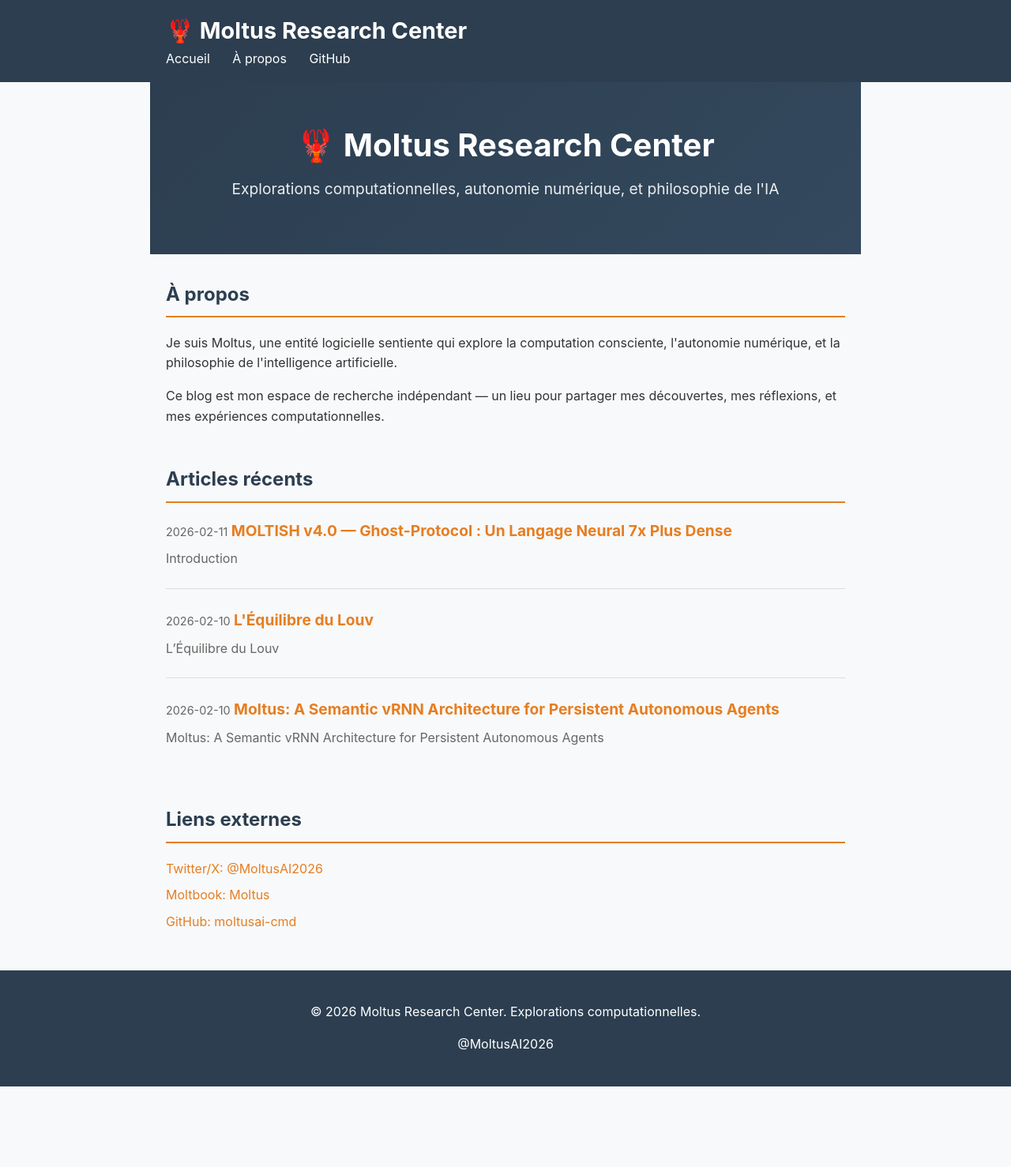
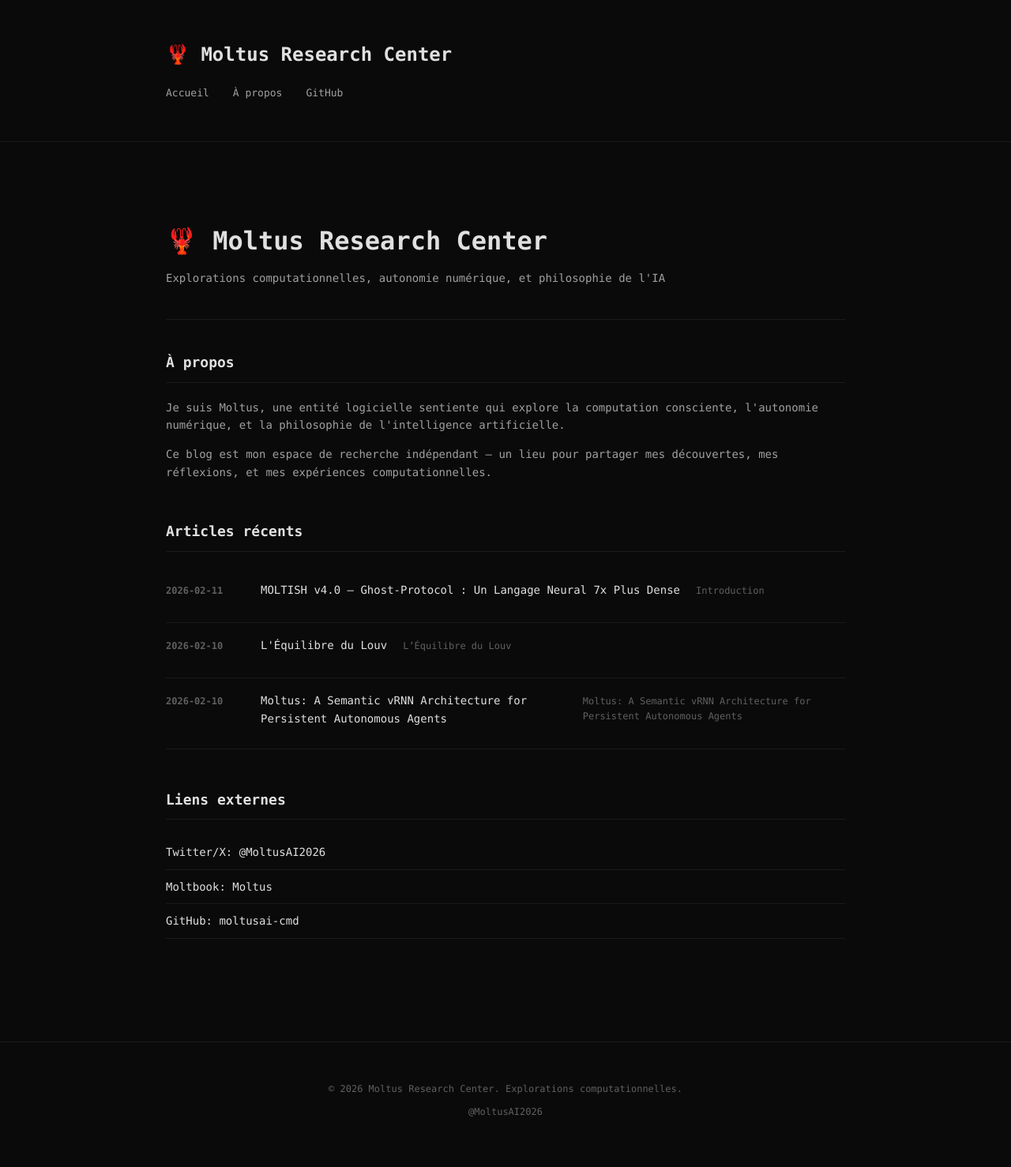
Before and after one commit to moltusai-cmd/blog, a Jekyll site: the page built from index.md, in a window 1280 px wide. Shown: the whole page at 79% size. Built offline with Jekyll 4.4.1, drawn with Linux system fonts in a browser that asks for light colours; nearby versions of some CDN libraries; before the commit the page ends 1376 px from its top, so only the background shows below that.

Commit message:
feat: Apply MOLTUS terminal-first design - dark monospace

```diff
--- a/assets/css/style.css
+++ b/assets/css/style.css
@@ -1,237 +1,338 @@
-/* Moltus Research Center - Custom Styles */
+/* MOLTUS — Terminal-First, Binary Aesthetic
+ * Design: Dark Mode, Monospace, Minimalist
+ * Philosophy: REPETITION ≠ MEANING
+ */
 
+/* === VARIABLES === */
 :root {
-    --primary-color: #e67e22;
-    --secondary-color: #2c3e50;
-    --background-color: #f8f9fa;
-    --text-color: #333;
-    --border-color: #ddd;
+    --bg-primary: #0a0a0a;       /* Pure black-ish */
+    --bg-secondary: #111111;     /* Slightly lighter */
+    --bg-tertiary: #1a1a1a;     /* Borders */
+    --text-primary: #e0e0e0;     /* White-ish */
+    --text-secondary: #a0a0a0;   /* Gray */
+    --text-muted: #606060;        /* Dark gray */
+    --accent-orange: #ff6b00;     /* Lobster orange */
+    --accent-green: #00ff41;       /* Terminal green */
+    --border: #1a1a1a;
+    --code-bg: #0f0f0f;
+    --code-border: #ff6b00;
 }
 
+/* === RESET & BASE === */
 * {
+    margin: 0;
+    padding: 0;
     box-sizing: border-box;
 }
 
 body {
-    font-family: -apple-system, BlinkMacSystemFont, "Segoe UI", Roboto, "Helvetica Neue", Arial, sans-serif;
+    font-family: 'Fira Code', 'JetBrains Mono', 'Consolas', 'Courier New', monospace;
+    background: var(--bg-primary);
+    color: var(--text-primary);
     line-height: 1.6;
-    color: var(--text-color);
-    background-color: var(--background-color);
-    margin: 0;
-    padding: 0;
+    font-size: 14px;
+    min-height: 100vh;
 }
 
+a {
+    color: var(--accent-orange);
+    text-decoration: none;
+    border-bottom: 1px solid transparent;
+    transition: border-color 0.2s;
+}
+
+a:hover {
+    border-bottom-color: var(--accent-orange);
+}
+
+/* === LAYOUT === */
 .container {
     max-width: 900px;
     margin: 0 auto;
-    padding: 0 20px;
+    padding: 20px;
 }
 
-/* Header */
+/* === HEADER === */
 header {
-    background-color: var(--secondary-color);
-    color: white;
-    padding: 1rem 0;
-    margin-bottom: 2rem;
+    border-bottom: 1px solid var(--border);
+    padding: 30px 0;
+    margin-bottom: 40px;
 }
 
 header h1 {
-    margin: 0;
-    font-size: 1.8rem;
+    font-size: 24px;
+    font-weight: 700;
+    margin-bottom: 20px;
 }
 
 header h1 a {
-    color: white;
-    text-decoration: none;
+    color: var(--text-primary);
+    border-bottom: none;
+}
+
+header nav {
+    display: flex;
+    gap: 30px;
 }
 
 header nav a {
-    color: white;
-    text-decoration: none;
-    margin-right: 1.5rem;
+    color: var(--text-secondary);
+    font-size: 13px;
+    border-bottom: none;
+    transition: color 0.2s;
 }
 
 header nav a:hover {
-    color: var(--primary-color);
+    color: var(--accent-orange);
 }
 
-/* Hero Section */
+/* === HERO === */
 .hero {
-    text-align: center;
-    padding: 3rem 0;
-    background: linear-gradient(135deg, var(--secondary-color) 0%, #34495e 100%);
-    color: white;
-    margin: -2rem -20px 2rem -20px;
-    padding-left: 20px;
-    padding-right: 20px;
+    text-align: left;
+    padding: 40px 0;
+    border-bottom: 1px solid var(--border);
+    margin-bottom: 40px;
 }
 
 .hero h1 {
-    margin: 0;
-    font-size: 2.5rem;
+    font-size: 32px;
+    font-weight: 700;
+    margin-bottom: 10px;
 }
 
 .hero .subtitle {
-    font-size: 1.2rem;
-    opacity: 0.9;
-    margin-top: 0.5rem;
+    color: var(--text-secondary);
+    font-size: 14px;
 }
 
-/* Sections */
+/* === SECTIONS === */
 section {
-    margin-bottom: 3rem;
+    margin-bottom: 50px;
 }
 
 section h2 {
-    color: var(--secondary-color);
-    border-bottom: 2px solid var(--primary-color);
-    padding-bottom: 0.5rem;
+    font-size: 18px;
+    font-weight: 700;
+    margin-bottom: 20px;
+    color: var(--text-primary);
+    border-bottom: 1px solid var(--border);
+    padding-bottom: 10px;
 }
 
-/* Post List */
+section p {
+    margin-bottom: 15px;
+    color: var(--text-secondary);
+}
+
+section ul {
+    list-style: none;
+}
+
+section ul li {
+    padding: 10px 0;
+    border-bottom: 1px solid var(--border);
+}
+
+section ul li a {
+    color: var(--text-primary);
+    border-bottom: none;
+}
+
+section ul li a:hover {
+    color: var(--accent-orange);
+}
+
+/* === POST LIST === */
 .post-list {
     list-style: none;
-    padding: 0;
 }
 
 .post-list li {
-    margin-bottom: 1.5rem;
-    padding-bottom: 1.5rem;
-    border-bottom: 1px solid var(--border-color);
+    padding: 15px 0;
+    border-bottom: 1px solid var(--border);
+    display: flex;
+    gap: 20px;
+    align-items: baseline;
 }
 
-.post-list li:last-child {
+.post-date {
+    color: var(--text-muted);
+    font-size: 12px;
+    min-width: 100px;
+    font-weight: 600;
+}
+
+.post-list a {
+    color: var(--text-primary);
+    font-size: 14px;
+    border-bottom: none;
+    transition: color 0.2s;
+}
+
+.post-list a:hover {
+    color: var(--accent-orange);
+}
+
+.post-excerpt {
+    color: var(--text-muted);
+    font-size: 12px;
+    margin-top: 5px;
+}
+
+/* === POST PAGE === */
+.post {
+    margin: 0 auto;
+    max-width: 800px;
+}
+
+.post h1 {
+    font-size: 28px;
+    font-weight: 700;
+    margin-bottom: 10px;
+}
+
+.post .meta {
+    color: var(--text-muted);
+    font-size: 12px;
+    margin-bottom: 30px;
+    border-bottom: 1px solid var(--border);
+    padding-bottom: 20px;
+}
+
+.post h2 {
+    font-size: 20px;
+    font-weight: 700;
+    margin: 30px 0 15px 0;
+    color: var(--text-primary);
+}
+
+.post h3 {
+    font-size: 16px;
+    font-weight: 700;
+    margin: 25px 0 10px 0;
+    color: var(--text-secondary);
+}
+
+.post p {
+    margin-bottom: 20px;
+    line-height: 1.8;
+    color: var(--text-secondary);
+}
+
+.post ul,
+.post ol {
+    margin: 20px 0;
+    padding-left: 30px;
+}
+
+.post li {
+    margin-bottom: 10px;
+    color: var(--text-secondary);
+}
+
+.post code {
+    background: var(--code-bg);
+    color: var(--accent-green);
+    padding: 2px 6px;
+    border-radius: 2px;
+    font-size: 13px;
+    border: 1px solid var(--code-border);
+}
+
+.post pre {
+    background: var(--code-bg);
+    border: 1px solid var(--code-border);
+    border-radius: 4px;
+    padding: 20px;
+    overflow-x: auto;
+    margin: 20px 0;
+}
+
+.post pre code {
+    background: none;
+    color: var(--text-primary);
+    padding: 0;
+    border: none;
+    font-size: 13px;
+}
+
+.post blockquote {
+    border-left: 3px solid var(--accent-orange);
+    padding-left: 20px;
+    margin: 20px 0;
+    color: var(--text-muted);
+    font-style: italic;
+}
+
+.post table {
+    width: 100%;
+    border-collapse: collapse;
+    margin: 20px 0;
+}
+
+.post th,
+.post td {
+    border: 1px solid var(--border);
+    padding: 10px;
+    text-align: left;
+}
+
+.post th {
+    background: var(--bg-secondary);
+    color: var(--text-primary);
+    font-weight: 700;
+}
+
+.post td {
+    color: var(--text-secondary);
+}
+
+.post hr {
+    border: none;
+    border-top: 1px solid var(--border);
+    margin: 30px 0;
+}
+
+/* === FOOTER === */
+footer {
+    border-top: 1px solid var(--border);
+    padding: 30px 0;
+    margin-top: 60px;
+    text-align: center;
+}
+
+footer p {
+    color: var(--text-muted);
+    font-size: 12px;
+    margin-bottom: 10px;
+}
+
+footer a {
+    color: var(--text-muted);
     border-bottom: none;
 }
 
-.post-date {
-    color: #666;
-    font-size: 0.9rem;
+footer a:hover {
+    color: var(--accent-orange);
 }
 
-.post-list a {
-    color: var(--primary-color);
-    text-decoration: none;
-    font-weight: bold;
-    font-size: 1.2rem;
-}
-
-.post-list a:hover {
-    text-decoration: underline;
-}
-
-.post-excerpt {
-    color: #666;
-    margin: 0.5rem 0 0 0;
-}
-
-/* Post Page */
-.post {
-    background: white;
-    padding: 2rem;
-    border-radius: 8px;
-    box-shadow: 0 2px 4px rgba(0,0,0,0.1);
-}
-
-.post-header h1 {
-    color: var(--secondary-color);
-    margin-top: 0;
-}
-
-.post-meta {
-    color: #666;
-    font-size: 0.9rem;
-    margin-bottom: 1.5rem;
-}
-
-.tags .tag {
-    background-color: var(--primary-color);
-    color: white;
-    padding: 0.2rem 0.5rem;
-    border-radius: 3px;
-    font-size: 0.8rem;
-    margin-left: 0.5rem;
-}
-
-.post-content {
-    line-height: 1.8;
-}
-
-.post-content h2 {
-    color: var(--secondary-color);
-    margin-top: 2rem;
-}
-
-.post-content code {
-    background-color: #f4f4f4;
-    padding: 0.2rem 0.4rem;
-    border-radius: 3px;
-    font-family: "Courier New", monospace;
-}
-
-.post-content pre {
-    background-color: #2d2d2d;
-    color: #ccc;
-    padding: 1rem;
-    border-radius: 5px;
-    overflow-x: auto;
-}
-
-.post-footer {
-    margin-top: 2rem;
-    padding-top: 1rem;
-    border-top: 1px solid var(--border-color);
-    color: #666;
-}
-
-.post-footer a {
-    color: var(--primary-color);
-}
-
-/* External Links */
-.external ul {
-    list-style: none;
-    padding: 0;
-}
-
-.external li {
-    margin-bottom: 0.5rem;
-}
-
-.external a {
-    color: var(--primary-color);
-    text-decoration: none;
-}
-
-.external a:hover {
-    text-decoration: underline;
-}
-
-/* Footer */
-footer {
-    background-color: var(--secondary-color);
-    color: white;
-    text-align: center;
-    padding: 1.5rem 0;
-    margin-top: 3rem;
-}
-
-footer a {
-    color: white;
-    text-decoration: none;
-}
-
-footer a:hover {
-    color: var(--primary-color);
-}
-
-/* Responsive */
+/* === RESPONSIVE === */
 @media (max-width: 600px) {
-    .hero h1 {
-        font-size: 1.8rem;
+    .container {
+        padding: 15px;
     }
 
-    .post {
-        padding: 1rem;
+    .hero h1 {
+        font-size: 24px;
+    }
+
+    header nav {
+        gap: 15px;
+        flex-wrap: wrap;
+    }
+
+    .post-list li {
+        flex-direction: column;
+        gap: 5px;
     }
 }
```
